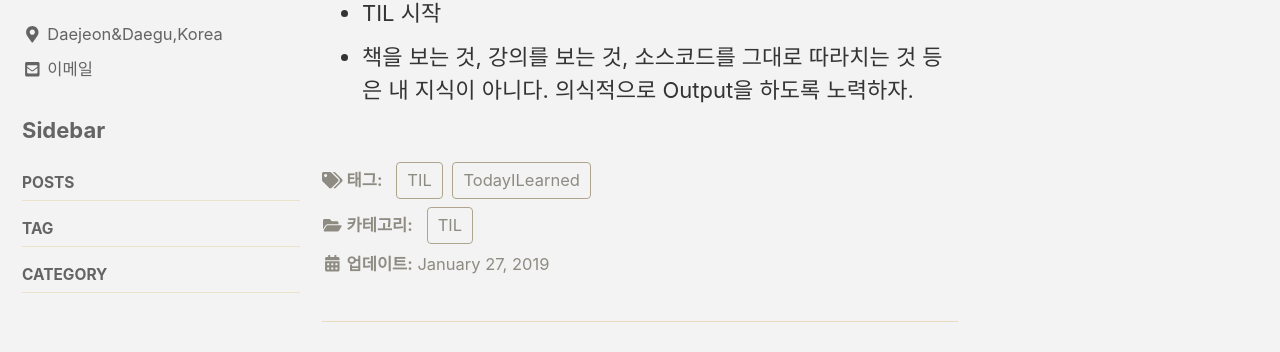
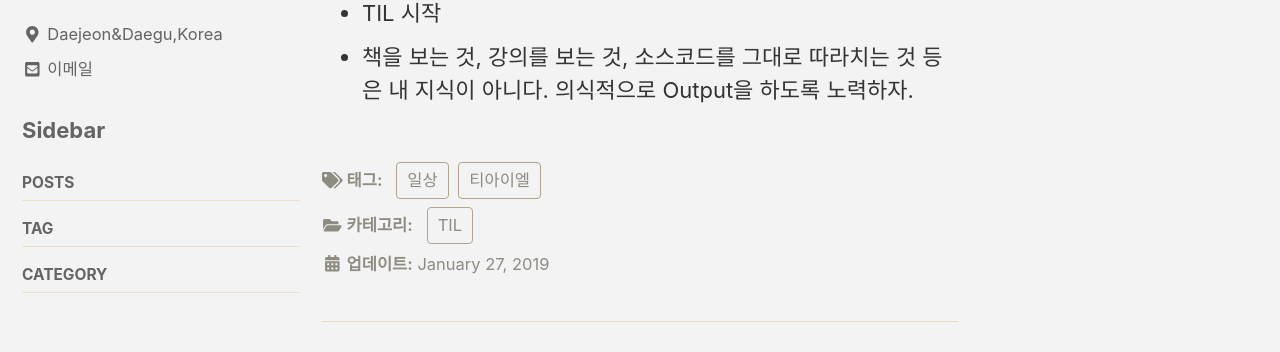
Before and after one commit to jinhyeok-kim/jinhyeok-kim.github.io, a Jekyll site: the page built from _posts/2019-01-27-TIL.md, in a window 1280 px wide and 900 px high, scrolled down 1232 px. Shown: the part 90-442 px from the top of the window. Built offline with Jekyll 4.4.1, drawn with Linux system fonts in a browser that asks for light colours; cached includes are drawn as plain includes; nearby versions of some CDN libraries.

Commit message:
fix: 2019-01-27 tags

```diff
--- a/_posts/2019-01-27-TIL.md
+++ b/_posts/2019-01-27-TIL.md
@@ -8,8 +8,9 @@ last_modified_at : 2019-01-27 17:18:29
 categories:
   - TIL
 tags:
-  - TIL
-  - TodayILearned
+  - 일상
+  - 티아이엘
+
 ---
 
 ## 1. Study
```
